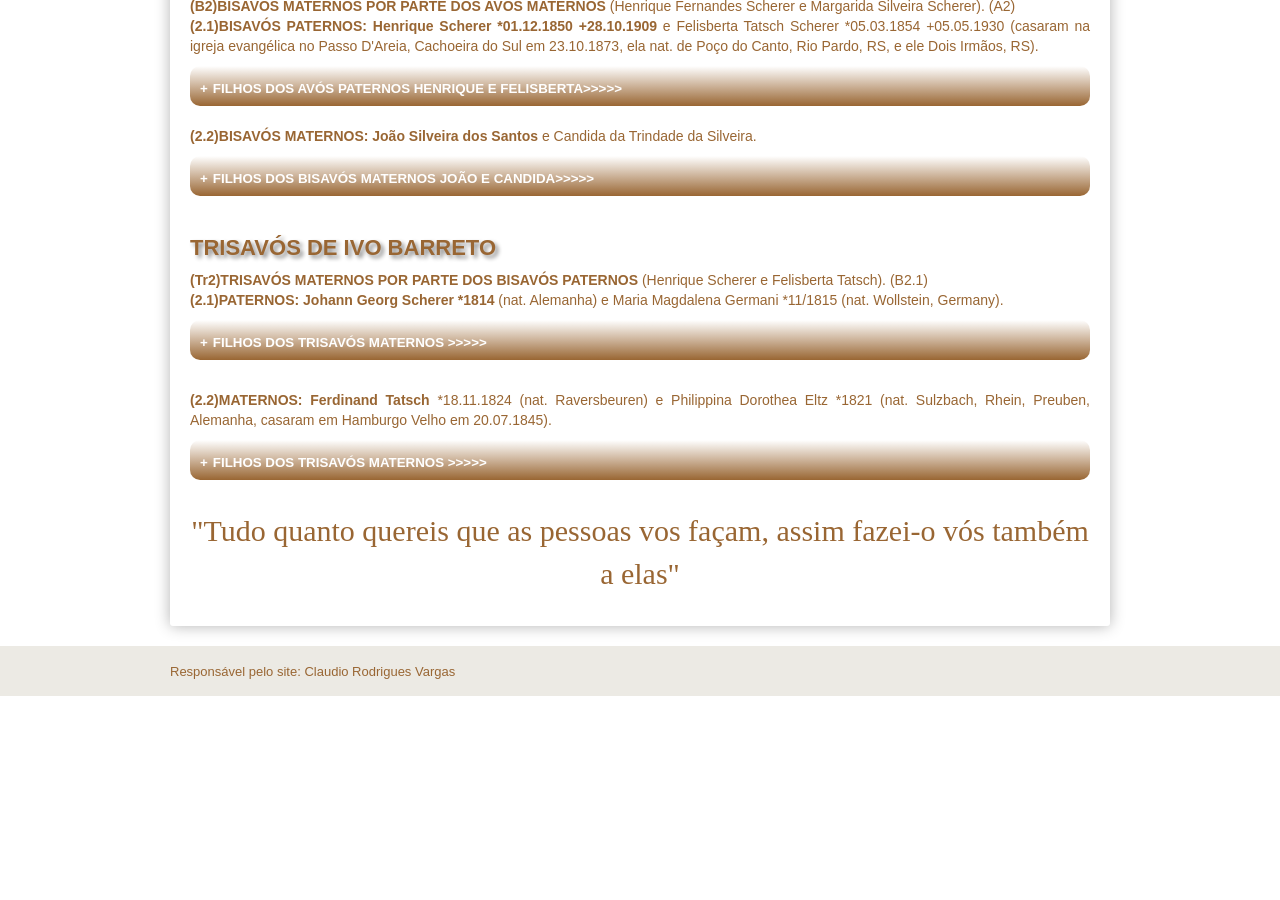
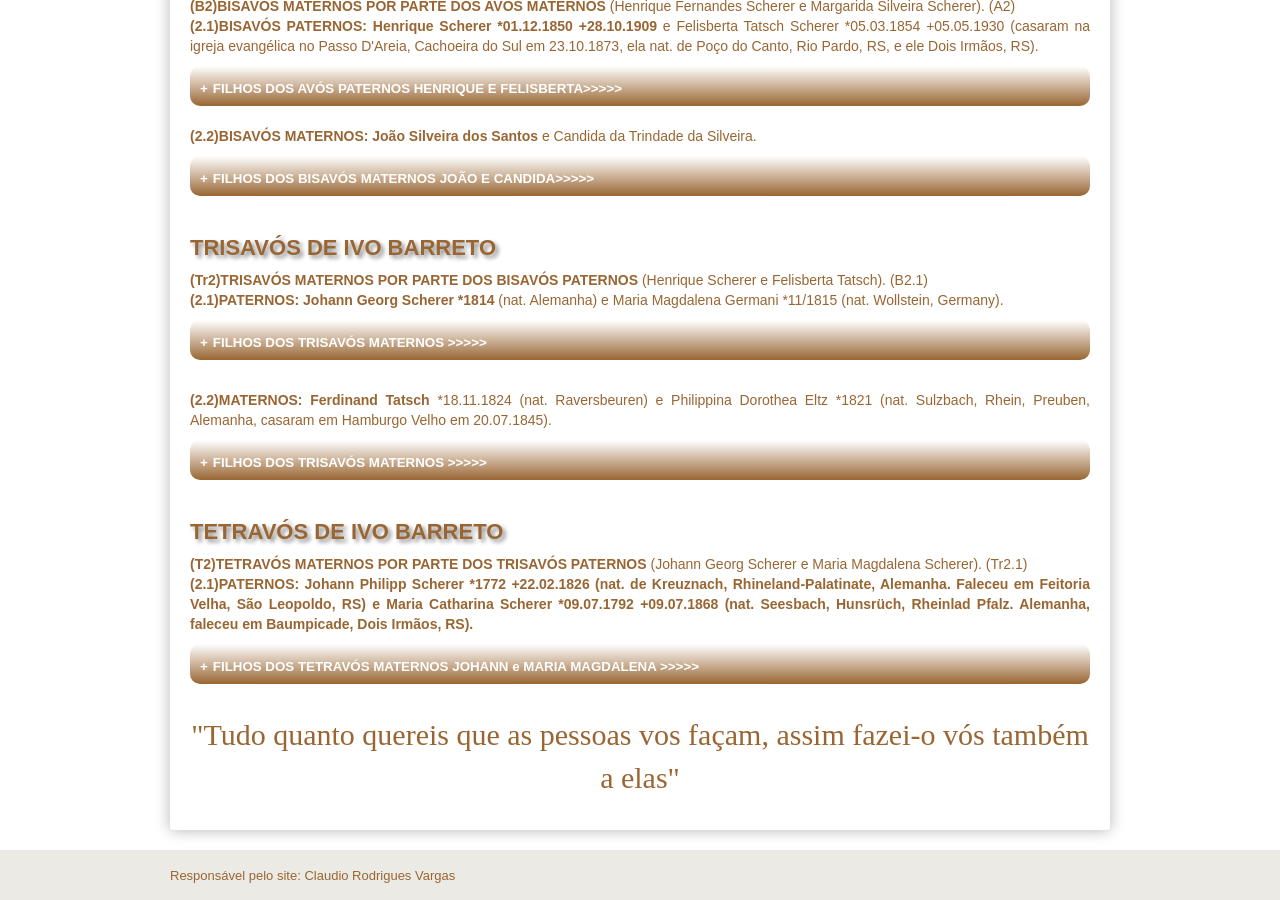
Before and after one commit to claudiovargas1955/claudiovargas1955.github.io, a Jekyll site: the page built from _pages/familia-barreto.html, in a window 1280 px wide and 900 px high, scrolled down 1231 px. Built offline with Jekyll 4.4.1, drawn with Linux system fonts in a browser that asks for light colours; some web fonts are replaced; before the commit the page ends 1927 px from its top, so only the background shows below that.

Commit message:
Update familia-barreto.html

```diff
--- a/_pages/familia-barreto.html
+++ b/_pages/familia-barreto.html
@@ -447,4 +447,21 @@
                 <b>(2.2.2.7)Reinaldo: </b><br>
                 <b>(2.2.2.8)Florentina: </b>(casada com Sebastião Alves de Oliveira).</details></p><br>
 
+<h4>TETRAVÓS DE IVO BARRETO</h4>
+<p><b>(T2)TETRAVÓS MATERNOS POR PARTE DOS TRISAVÓS PATERNOS </b>(Johann Georg Scherer e Maria Magdalena Scherer). (Tr2.1)<br>
+<b>(2.1)PATERNOS: Johann Philipp Scherer *1772 +22.02.1826 (nat. de Kreuznach, Rhineland-Palatinate, Alemanha. Faleceu em Feitoria
+Velha, São Leopoldo, RS) e  Maria Catharina Scherer *09.07.1792 +09.07.1868 (nat. Seesbach, Hunsrüch, Rheinlad Pfalz. Alemanha,
+faleceu em Baumpicade, Dois Irmãos, RS).
+<details><summary><b>FILHOS DOS TETRAVÓS MATERNOS JOHANN e MARIA MAGDALENA >>>>></summary></b><br>
+  <p><b>(2.1.1)Conrado Scherer: </b>*1811 (nat. Schmidthagenbach, Oberstein, Alemanha). <br>
+     <b>(2.1.2)Johann Konrath Scherer : </b>*02.04.1812 +25.12.1901 (nat. Schmidthagenbach, Oberstein, Alemanha. Faleceu em Santa
+     Maria, RS)).<br>
+     <b>(2.1.3)Maria Elisabetha Scherer : </b>*1813 (nat. Seesbach, Hunsrüch, Rheiland Pfalz, Alemanha). <br>
+     <b>(2.1.4)Johann George Scherer : </b>*1814 <br>
+     <b>(2.1.5)Anna Maria Katharina Scherer : </b>*21.04.1818 +25.06.1948 (nat. Seesbach, Hunsrüch, Rheiland Pfalz, Alemanha, faleceu
+     em Novo Hamburgo, RS<br>
+     <b>(2.1.6)Johann Philipp Scherer Filho: </b>*29.08.1820 (nat. Seesbach, Hunsrüch, Rheiland Pfalz, Alemanha). <br>
+     <b>(2.1.7)Anna Elisabeth Scherer: </b>*10.02.1823 <br>
+     <b>(2.1.8)Sophia Catharina Scherer: </b>*27.04.1825 (nat. Seesbach, Hunsrüch, Rheiland Pfalz, Alemanha). </details></p><br>
+
   <p style="text-align:center; color:#996633; font-size:30px; font-family: 'Rancho', cursive ">"Tudo quanto quereis que as pessoas vos façam, assim fazei-o vós também a elas"</p>
```
